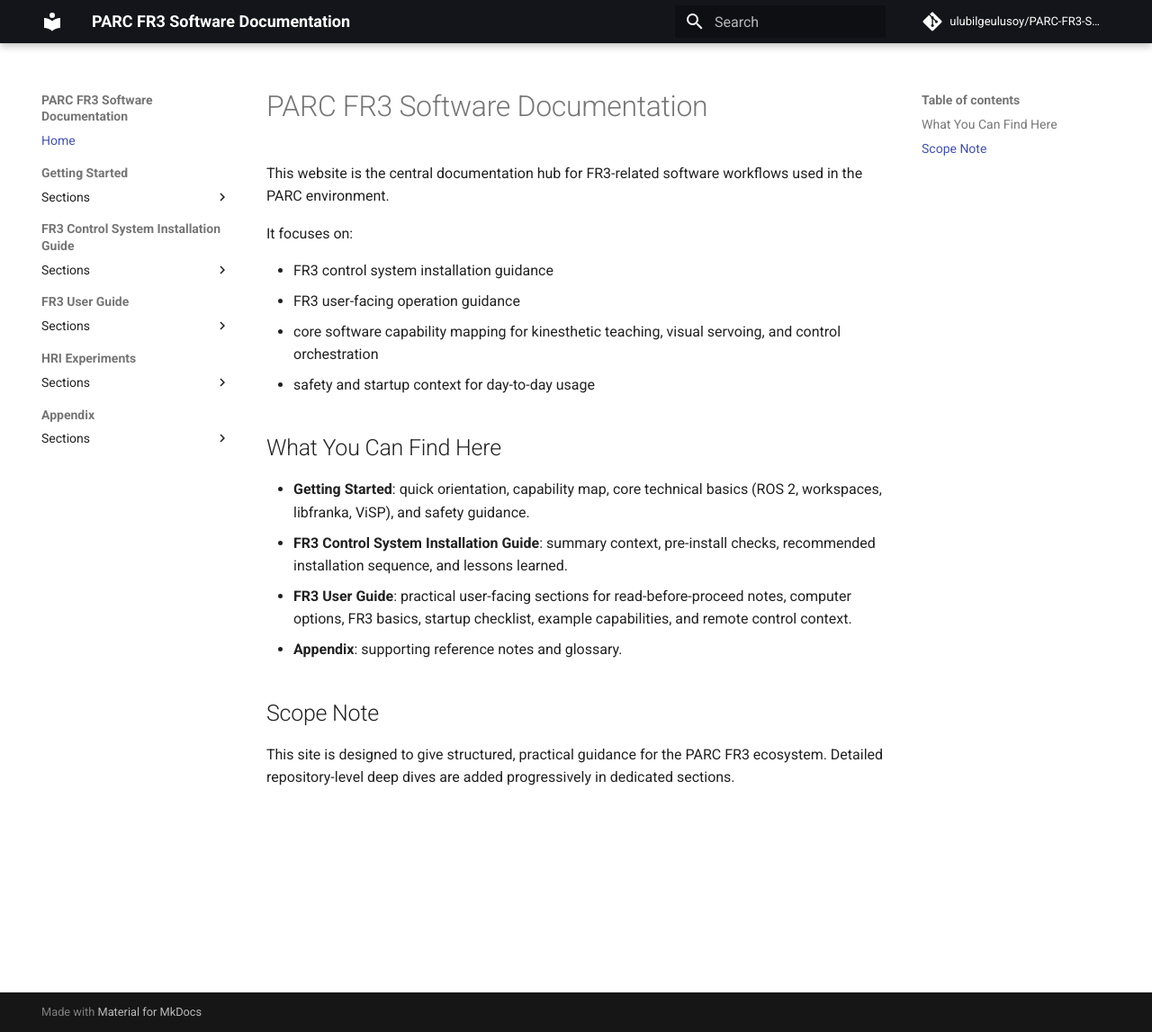
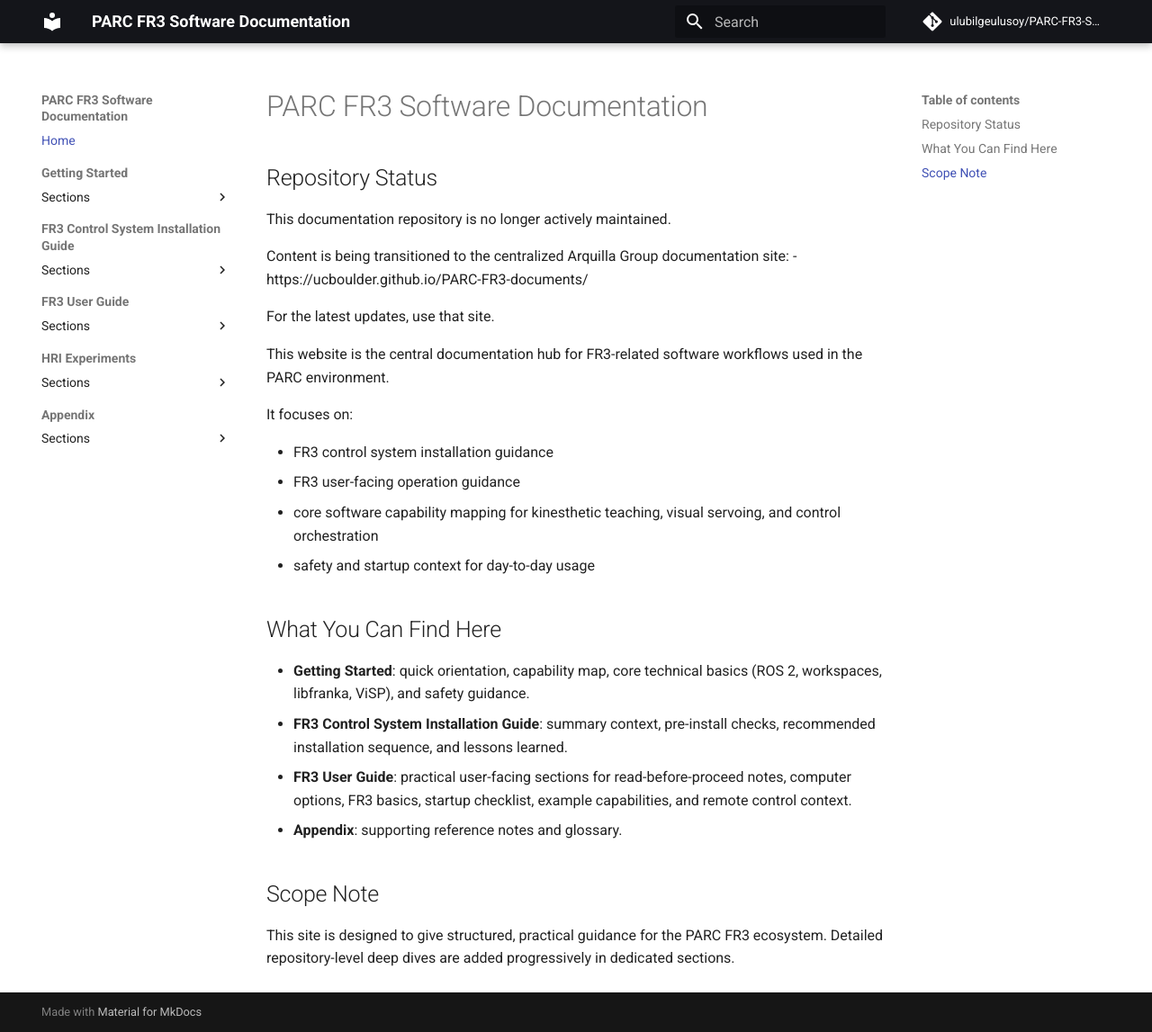
Before and after one commit to ulubilgeulusoy/PARC-FR3-Software-Docs, an MkDocs documentation site: the page built from docs/index.md, in a window 1280 px wide and 1147 px high. Shown: the whole window at 90% size. Built offline with MkDocs 1.6.1 and Material for MkDocs 9.7.7, drawn with Linux system fonts in a browser that asks for light colours; comment, search, counter and statistics services are not loaded.

Commit message:
Docs site transitioned.

```diff
--- a/docs/index.md
+++ b/docs/index.md
@@ -1,4 +1,13 @@
 # PARC FR3 Software Documentation
+
+## Repository Status
+
+This documentation repository is no longer actively maintained.
+
+Content is being transitioned to the centralized Arquilla Group documentation site:
+- https://ucboulder.github.io/PARC-FR3-documents/
+
+For the latest updates, use that site.
 
 This website is the central documentation hub for FR3-related software workflows used in the PARC environment.
 
```
Also changed, not shown: README.md (+14 -0 lines), 2 other files.
